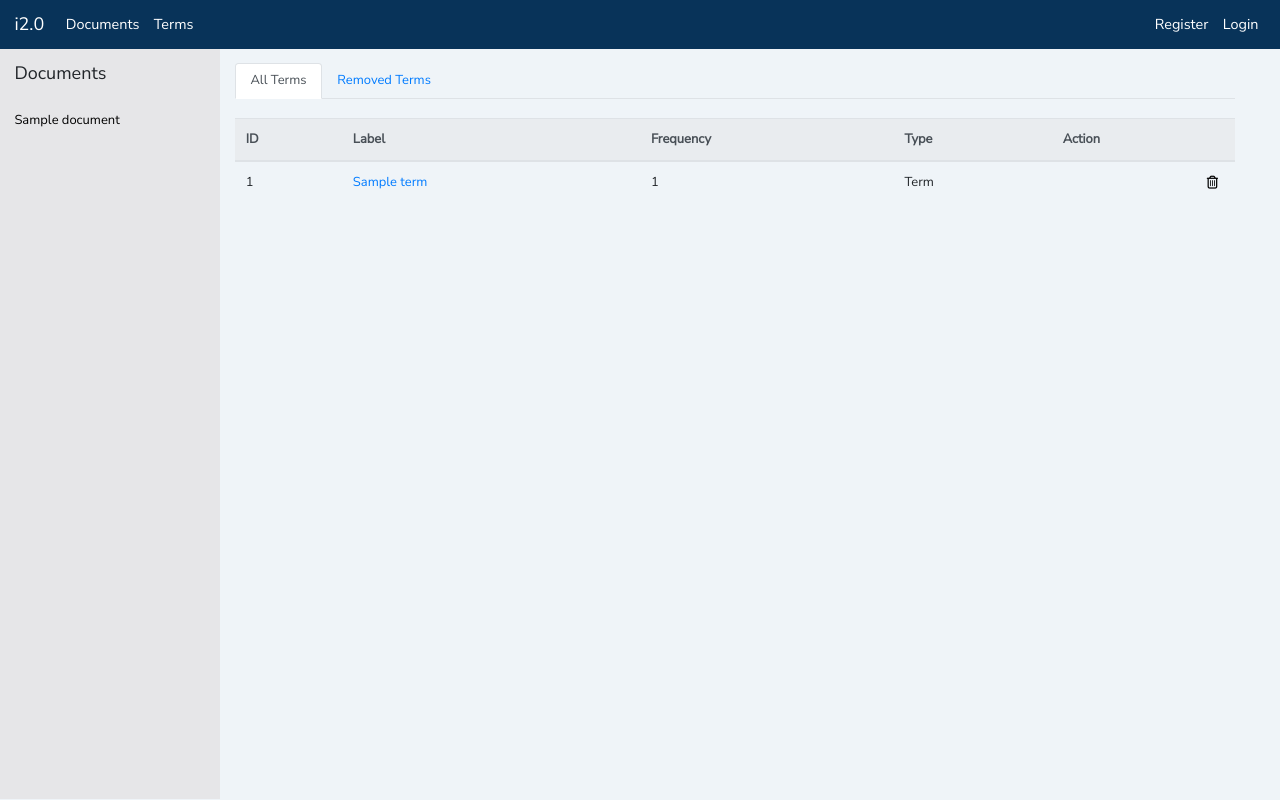
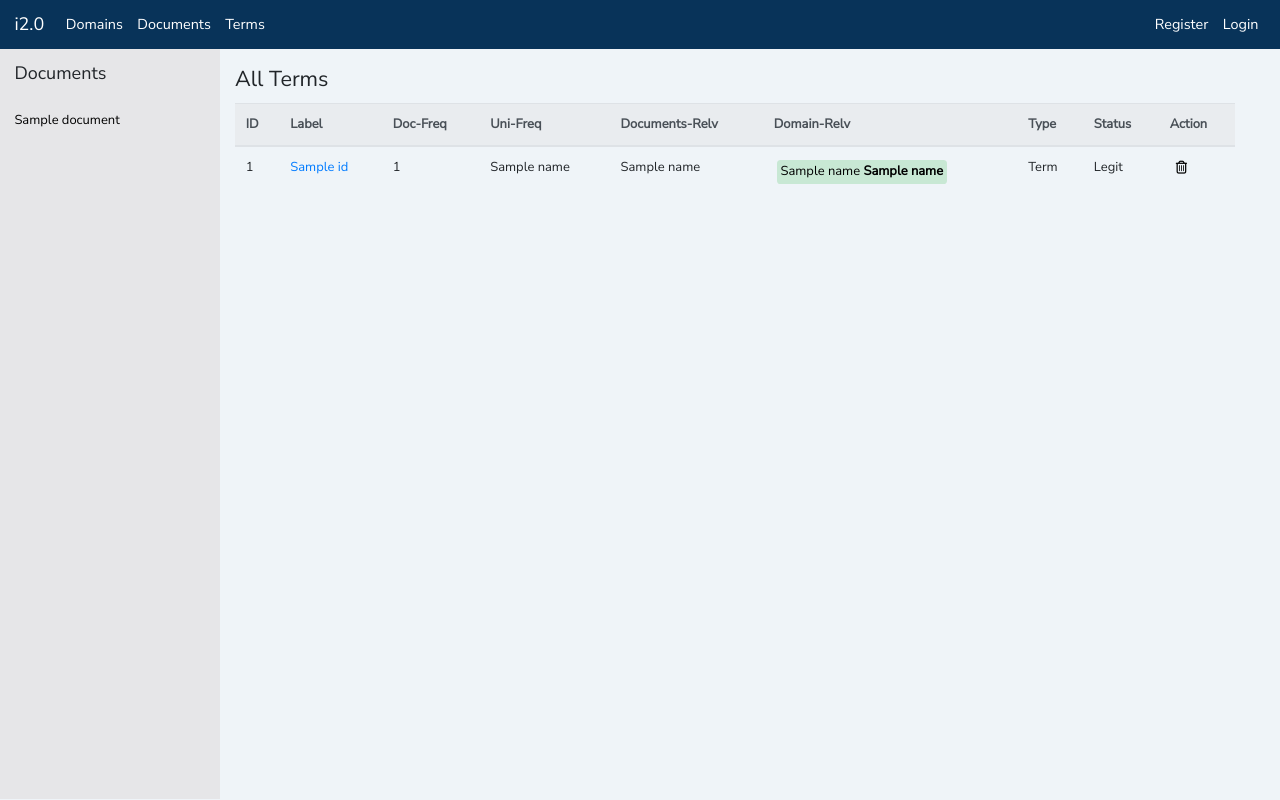
Before and after one commit to mishaqman/context-classifier, a Flask app: template src/templates/terms.html in a window 1280 px wide. Run offline with Flask 2, Linux system fonts and the light colour scheme; the template is opened without the code that fills it: most values are stand-ins (such as "Sample title", 1, 10 or a date in 2020); parts of the project's set-up code (start-up, migrations or seed data) failed here and were passed over; some libraries are stand-ins or nearby versions.

Commit message:
implement user doc relevance and domain relevance

```diff
--- a/src/app.py
+++ b/src/app.py
@@ -4,6 +4,7 @@ from flask_bcrypt import Bcrypt
 from flask_restful import Resource, Api
 import utils, forms, doc_manager
 import os
+import math
 import db_models
 from datetime import datetime
 import pickle
@@ -38,6 +39,37 @@ labelids_embeds_filedir = os.path.join(os.getcwd(),'../data/labelids_emdeds/')
 sentids_embeds_filedir = os.path.join(os.getcwd(),'../data/sentids_embeds/')
 termids_embeds_filedir = os.path.join(os.getcwd(),'../data/termids_embeds/')
 use_model = os.path.join(os.getcwd(),'../../nlp_models/4')
+frequency_model = os.path.join(os.getcwd(),'../data/frequency.pkl')
+
+check_freq_file = pickle.load(open(frequency_model, 'rb'))
+
+def check_freq(file, term):
+    try:
+        data = file['e'][str(term)]
+    except:
+        data = None
+    return data
+
+# all_user_label_ids_embeddings = None
+# all_user_sentids_embeddings = None
+# all_user_termids_embeddings = None
+
+
+
+# dir_data = {
+#     'label' : [all_user_label_ids_embeddings, os.path.join(os.getcwd(),'../data/labelids_emdeds/')],
+#     'sent' : [all_user_sentids_embeddings, os.path.join(os.getcwd(),'../data/sentids_embeds/')],
+#     'term' : [all_user_termids_embeddings, os.path.join(os.getcwd(),'../data/termids_embeds/')]
+# }
+
+
+# def dir_data(what):
+#     data = dir_data.get(str(what))
+#     data[0] = []
+#     for file in glob.glob('{}{}_*{}ids*'.format(data[1],current_user.username, what)):
+#         if len(file) != 0:
+#             data[0] = pickle.load(open(file, 'rb'))
+
 
 # ================ Initialize Classes and Variables  ================
 
@@ -260,7 +292,6 @@ class ContextDistribution(Resource):
 
 
 
-
 class Documents(Resource):
 
     def __init__(self):
@@ -347,6 +378,8 @@ class Documents(Resource):
             sentids_embeddings = list(zip(sentids, embeddings))
             all_user_sentids_embeddings.extend(sentids_embeddings)
 
+            # perhaps we will never do this one, cuz it's very expensive.
+
             #now take each sentid_embedding of the document and compute cossim with learnt model's embedding:
 
             # answer = manager.doc_cos_sim(sentids_embeddings, all_user_label_ids_embeddings)
@@ -414,9 +447,59 @@ class Terms(Resource):
         self.documents = db_models.Document.query.filter_by(userid=current_user.id).order_by(db_models.Document.date.desc())
 
     def get(self):
-        terms = db_models.Term.query.filter_by(removed=False).all()
-        removed_terms = db_models.Term.query.filter_by(removed=True).all()
-        return make_response(render_template('terms.html', documents = self.documents, terms = terms, removed_terms = removed_terms))
+
+        global manager
+        if manager is None:
+            manager = doc_manager.DocManager(use_model)
+
+        all_user_label_ids_embeddings = []
+        for file in glob.glob('{}{}_*labelids*'.format(labelids_embeds_filedir,current_user.username)):
+            if len(file) != 0:
+                all_user_label_ids_embeddings = pickle.load(open(file, 'rb'))
+
+        all_user_termids_embeddings = []
+        for file in glob.glob('{}{}_*termid*'.format(termids_embeds_filedir,current_user.username)):
+            if len(file) != 0:
+                all_user_termids_embeddings = pickle.load(open(file, 'rb'))
+
+
+        terms = db_models.Term.query.all()
+        data = []
+
+        for term in terms:
+            term_freq_docs = len(term.sentterms)
+            term_freq = [] #freq, relevance
+            try:
+                try:
+                    term_freq = [check_freq_file['e'][term.label],min(int(math.sqrt(term_freq_docs)/math.log(check_freq_file['e'][term.label])*100)/100,1)]
+                except:
+                    term_freq = [check_freq_file['n'][term.label],min(int(math.sqrt(term_freq_docs)/math.log(check_freq_file['n'][term.label])*100)/100,1)]
+            except:
+                term_freq = [None,'User-doc-specific']
+
+            for id_embed in all_user_termids_embeddings:
+                if id_embed[0] == term.id:
+                    answer = manager.vec_vec_sim(id_embed[1],all_user_label_ids_embeddings)
+                    coss = [i[1] for i in answer]
+                    labels_ids = [i[0] for i in answer]
+                    labels = [db_models.Label.query.filter_by(id = id).one() for id in labels_ids]
+                    contexts = [label.context.name for label in labels]
+
+                    items = zip(contexts,coss)
+                    pair = {}
+                    for item in items:
+                        if item[0] not in pair:
+                            pair[item[0]] = item[1]
+                        else:
+                            pair[item[0]] += item[1]
+
+                    summ = sum(pair.values())
+                    pair = {k:(utils.float_to_int(v/summ,2)) for k,v in pair.items()}
+                    pair = sorted(pair.items(), key = lambda x:x[1], reverse = True)[0]
+
+            data.append((term, term_freq, pair))
+
+        return make_response(render_template('terms.html', documents = self.documents, data=data))
 
 
 class Term(Resource):
@@ -448,7 +531,6 @@ class Term(Resource):
                     related_terms[item.term] = 1
                 else:
                     related_terms[item.term] += 1
-
         related_terms.pop(term)
         related_terms = sorted(related_terms.items(), key=lambda x:x[1], reverse=True)
 
@@ -478,9 +560,51 @@ class Term(Resource):
         sentparadocs = [db_models.Sentparadoc.query.filter_by(id = id).one() for id in sentparadocs_ids]
         related_sentparadocs = list(zip(sentparadocs,coss))
 
+
+        # compute term frequency in user documents:
+        term_freq_docs = len(term.sentterms)
+        # compute term universal frequency
+
+        term_freq = None
+        try:
+            try:
+                term_freq = ['entity',check_freq_file['e'][term.label],term_freq_docs,min(int(math.sqrt(term_freq_docs)/math.log(check_freq_file['e'][term.label])*100)/100,1)]
+            except:
+                term_freq = ['term',check_freq_file['n'][term.label],term_freq_docs,min(int(math.sqrt(term_freq_docs)/math.log(check_freq_file['n'][term.label])*100)/100,1)]
+        except:
+            term_freq = [None,None,term_freq_docs,'specific to user documents']
+
+        #compute domain relevance
+
+        all_user_label_ids_embeddings = []
+        for file in glob.glob('{}{}_*labelids*'.format(labelids_embeds_filedir,current_user.username)):
+            if len(file) != 0:
+                all_user_label_ids_embeddings = pickle.load(open(file, 'rb'))
+
+        # for term label, take cos similarity, then get [labelid, cossim] pair from vecvec
+        #
+
+        answer = manager.cos_sim([term.label],all_user_label_ids_embeddings)
+        coss = [i[1] for i in answer]
+        labels_ids = [i[0] for i in answer]
+        labels = [db_models.Label.query.filter_by(id = id).one() for id in labels_ids]
+        contexts = [label.context.name for label in labels]
+
+        items = zip(contexts,coss)
+        data = {}
+        for item in items:
+            if item[0] not in data:
+                data[item[0]] = item[1]
+            else:
+                data[item[0]] += item[1]
+
+        summ = sum(data.values())
+        data = {k:(utils.float_to_int(v/summ,2)) for k,v in data.items()}
+        data = sorted(data.items(), key = lambda x:x[1], reverse = True)[:3]
+
         return make_response(render_template('term.html', term = term, documents = self.documents, similar_term_labels = similar_term_labels,
                                                     children=children, sentterms = sentterms, termdocs = termdocs, related_terms = related_terms,
-                                                    related_sentparadocs = related_sentparadocs))
+                                                    related_sentparadocs = related_sentparadocs, term_freq = term_freq, data = data))
 
 
 
@@ -542,6 +666,36 @@ class TermDelete(Resource):
         return redirect(url_for('terms'))
 
 
+class AllTermDelete(Resource):
+    def post(self):
+
+        all_user_termids_embeddings = []
+        for file in glob.glob('{}{}_*termid*'.format(termids_embeds_filedir,current_user.username)):
+            if len(file) != 0:
+                all_user_termids_embeddings = pickle.load(open(file, 'rb'))
+
+        all_user_termids_embeddings = []
+
+        term_outfile = open('{}{}_{}_termids_embeds.pkl'.format(termids_embeds_filedir,current_user.username,datetime.now().strftime('%Y%m%d_%H%M%S')), 'wb')
+        pickle.dump(all_user_termids_embeddings,term_outfile)
+        os.chdir(termids_embeds_filedir)
+        toberemoved = sorted(os.listdir(termids_embeds_filedir), key=os.path.getmtime)
+        toberemoved = [i for i in toberemoved if str(i.split('_')[0])==current_user.username][:-1]
+        for file in toberemoved:
+            os.remove(file)
+
+        terms = db_models.Term.query.all()
+        parentchildren = db_models.Termchild.query.all()
+        for child in parentchildren:
+            db_models.db.session.delete(child)
+        db_models.db.session.commit()
+
+        for term in terms:
+            db_models.db.session.delete(term)
+        db_models.db.session.commit()
+        return redirect(url_for('terms'))
+
+
 class TermUnDelete(Resource):
     def post(self):
         termid = request.form['termid']
@@ -597,6 +751,7 @@ api.add_resource(Terms, '/terms', endpoint = 'terms')
 api.add_resource(TermDelete,'/term_delete', endpoint = 'term_delete')
 api.add_resource(DocDelete,'/doc_delete', endpoint = 'doc_delete')
 api.add_resource(TermUnDelete,'/term_undelete', endpoint = 'term_undelete')
+api.add_resource(AllTermDelete,'/all_term_delete', endpoint = 'all_term_delete')
 
 
 
--- a/src/static/style.css
+++ b/src/static/style.css
@@ -101,3 +101,16 @@ body {
 	line-height: 1.2;
 	border-radius: 0.25rem;
 }
+
+#context {
+	display: inline-block;
+	color: black;
+	text-align: center;
+	vertical-align: middle;
+	background-color: #c8e8d4;
+	border: 1px solid transparent;
+	padding: 0.2rem 0.2rem;
+	margin: 0.2rem;
+	line-height: 1.2;
+	border-radius: 0.25rem;
+}
--- a/src/templates/document.html
+++ b/src/templates/document.html
@@ -27,7 +27,7 @@
   </thead>
 
 {% for sent in sentparadocs %}
-  {% if (sent.senttext|length > 40) and (sent.senttext|length <340) %}
+ {% if (sent.senttext | length > 40) and (sent.senttext | length < 300) %}
   <tbody>
     <tr>
       <td>{{sent.paraid}}</td>
--- a/src/templates/layout.html
+++ b/src/templates/layout.html
@@ -24,6 +24,7 @@
     <div class="collapse navbar-collapse">
       <ul class="navbar-nav mr-auto">
 
+        <a id="topbar-items" class="nav-link nav-item" href="{{url_for('domains')}}">Domains</a>
         <a id="topbar-items" class="nav-link nav-item" href="{{url_for('documents')}}">Documents</a>
         <a id="topbar-items" class="nav-link nav-item" href="{{url_for('terms')}}">Terms</a>
       </ul>
--- a/src/templates/terms.html
+++ b/src/templates/terms.html
@@ -3,47 +3,51 @@
 {% block content %}
 
 
-<ul class="nav nav-tabs" id="myTab" role="tablist">
-  <li class="nav-item">
-    <a class="nav-link active" id="home-tab" data-toggle="tab" href="#home" role="tab" aria-controls="home" aria-selected="true">All Terms</a>
-  </li>
-  <li class="nav-item">
-    <a class="nav-link" id="profile-tab" data-toggle="tab" href="#profile" role="tab" aria-controls="profile" aria-selected="false">Removed Terms</a>
-  </li>
-</ul>
-<div class="tab-content" id="myTabContent">
+<legend>All Terms</legend>
 
-<!-- first tab -->
-
-  <div class="tab-pane fade show active" id="home" role="tabpanel" aria-labelledby="home-tab">
-      <br>
 <table class="table">
   <thead class="thead-light">
     <tr>
       <th style="width: auto;" scope="col">ID</th>
       <th style="width: auto;" scope="col">Label</th>
-            <th style="width: auto;" scope="col">Frequency</th>
+      <th style="width: auto;" scope="col">Doc-Freq</th>
+      <th style="width: auto;" scope="col">Uni-Freq</th>
+      <th style="width: auto;" scope="col">Documents-Relv</th>
+      <th style="width: auto;" scope="col">Domain-Relv</th>
       <th style="width: auto;" scope="col">Type</th>
+      <th style="width: auto;" scope="col">Status</th>
       <th style="width: auto;" scope="col">Action</th>
     </tr>
   </thead>
 
-        {% for term in terms %}
+  {% for item in data %}
   <tbody>
+    <tr>
+      <td>{{item[0].id}}</td>
+      <td><a href="{{url_for('term', termid = item[0].id)}}">{{item[0].label}}</a></td>
+      <td>{{item[0].sentterms | length }}</a></td>
+      <td>{{item[1][0]}}</td>
+      <td>{{item[1][1]}}</td>
+      {% if item[2][0] != 'NON' %}
+      <td><span id="context">{{item[2][0]}} <b>{{item[2][1]}}</span></b></td>
+      {% else %}
+      <td>Not relevant</td>
+      {% endif %}
 
-          <tr>
-            <td>{{term.id}}</td>
-            <td><a href="{{url_for('term', termid = term.id)}}">{{term.label}}</a></td>
-            <td>{{term.sentterms | length }}</a></td>
-
-            {% if term.entity %}
+      {% if item[0].entity %}
       <td>Entity</td>
       {% else %}
       <td>Term</td>
       {% endif %}
+
+      {% if item[0].removed %}
+      <td>Deleted</td>
+      {% else %}
+      <td>Legit</td>
+      {% endif %}
       <td>
-              <form style="float: right; margin-top: 0rem;" method="post" action="{{url_for('term_delete')}}">
-                <input type="hidden" name="termid" value="{{term.id}}">
+        <form style="float: center; margin-top: 0rem;" method="post" action="{{url_for('term_delete')}}">
+          <input type="hidden" name="termid" value="{{item[0].id}}">
           <button type="submit" style="border: 0; background: none;">
             <i class="fa fa-trash-o"></i>
           </button>
@@ -56,56 +60,12 @@
 
 </table>
 
-  </div>
 
-<!-- second tab -->
+{% endblock content %}
 
-  <div class="tab-pane fade" id="profile" role="tabpanel" aria-labelledby="profile-tab">
-
-      <br>
-      <table class="table">
-        <thead class="thead-light">
-          <tr>
-            <th style="width: auto;" scope="col">ID</th>
-            <th style="width: auto;" scope="col">Label</th>
-            <th style="width: auto;" scope="col">Frequency</th>
-            <th style="width: auto;" scope="col">Type</th>
-            <th style="width: auto;" scope="col">Action</th>
-          </tr>
-        </thead>
-
-        {% for term in removed_terms %}
-        <tbody>
-
-          <tr>
-            <td>{{term.id}}</td>
-            <td><a href="{{url_for('term', termid = term.id)}}">{{term.label}}</a></td>
-            <td>{{term.sentterms | length }}</a></td>
-
-            {% if term.entity %}
-            <td>Entity</td>
-            {% else %}
-            <td>Term</td>
-            {% endif %}
-            <td>
-              <form style="float: right; margin-top: 0rem;" method="post" action="{{url_for('term_delete')}}">
-                <input type="hidden" name="termid" value="{{term.id}}">
+<form style="float: center; margin-top: 0rem;" method="post" action="{{url_for('all_term_delete')}}">
+  <input type="hidden">
   <button type="submit" style="border: 0; background: none;">
-                  <i class="fa fa-undo"></i>
+    <i class="fa fa-trash-o"></i>
   </button>
 </form>
-            </td>
-          </tr>
-
-        </tbody>
-        {% endfor %}
-
-      </table>
-  </div>
-
-<!-- end of tabs -->
-</div>
-
-
-
-{% endblock content %}
--- a/src/utils.py
+++ b/src/utils.py
@@ -10,7 +10,7 @@ def read_text_file(file):
 
 def read_context_label_csv_file(file):
     retval = {}
-    stream = io.StringIO(file.stream.read().decode("utf-8"), newline=None)
+    stream = io.StringIO(file.stream.read().decode("utf-8", errors = 'ignore'), newline=None)
     infile = csv.reader(stream)
     # infile = list(csv.reader(open(file, mode = 'rb', encoding='utf8', errors='ignore'), delimiter = ',', quotechar = '"'))
     for row in infile:
```
Also changed, not shown: src/doc_manager.py (+9 -0 lines), src/templates/documents.html (+10 -1 lines), src/templates/term.html (+46 -13 lines). Lines whose indentation alone changed are shown as unchanged.
